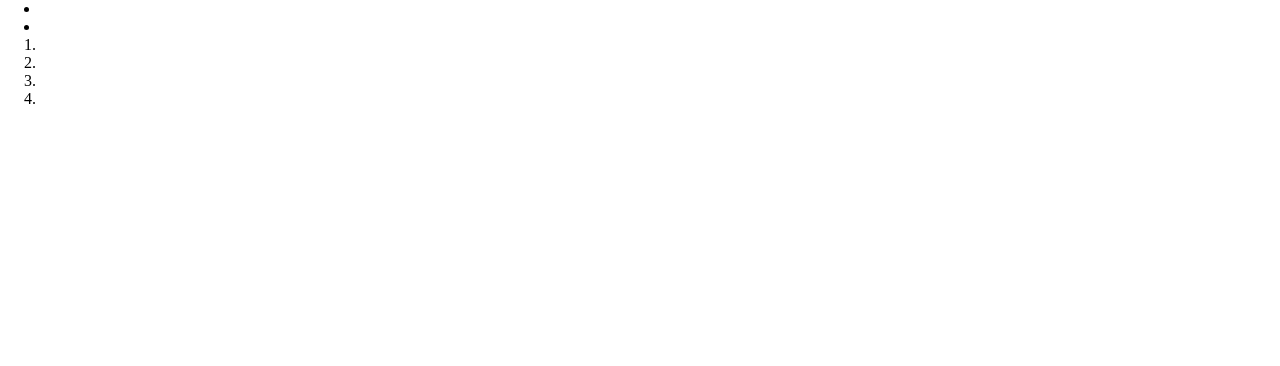
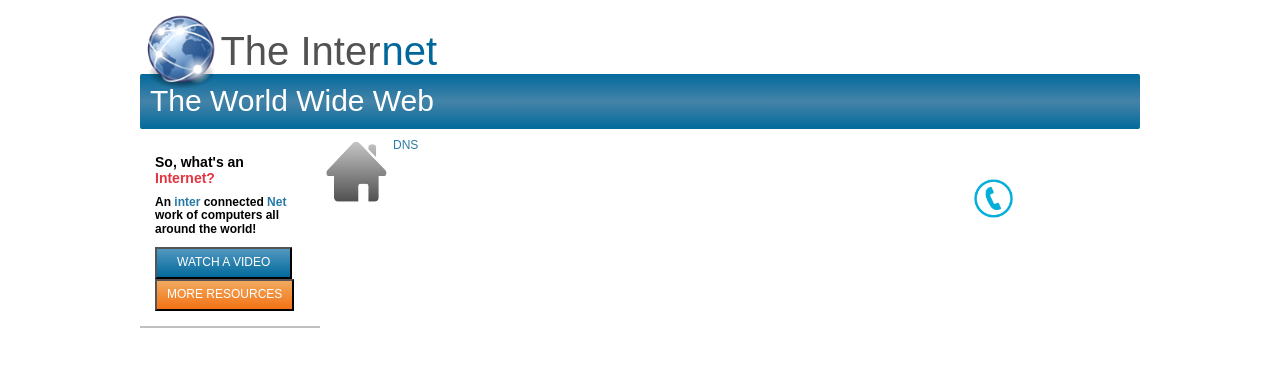
Before and after one commit to paulwine/TheInternetProject, a plain HTML site: page index.html in a window 1280 px wide. Drawn offline with Linux system fonts and the light colour scheme.

Commit message:
End of day two, header finished, sidebar created, halfway complete, main header completed

```diff
--- a/index.html
+++ b/index.html
@@ -4,6 +4,7 @@
     <meta charset="UTF-8">
     <meta name="viewport" content="width=device-width, initial-scale=1.0">
     <meta http-equiv="X-UA-Compatible" content="ie=edge">
+    <link rel="stylesheet" type="text/css" href="normalize.css" >
     <link rel="stylesheet" type="text/css" href="style.css" >
     <title>The Internet</title>
 </head>
@@ -11,31 +12,48 @@
     <div id="wrapper">
 
         <div id="header">
+
             <div id="headtop">
 
-                <div class="headtopblue"></div>
+                    <img src="globe.png" class="logo">
+                    The Inter
+                <div class="headtopblue">net</div>
+
+
 
             </div>
             <div id="headbottom">
+                The World Wide Web
 
             </div>
 
+
         </div>
             <!-- End of Header -->
-    <div id="tophalf">
+        <div id="sidebar">
+
             <div id="thleft">
+
                 <div class="thlhead">
-                <div class="thlheadred"></div>
+                    So, what's an
+                    <div class="thlheadred">Internet?</div>
 
                 </div>
                 <!-- End of Top Left Header -->
-
-            <div class="thlblue"></div>
+                    An
+                <div class="thlblue">inter</div>
+                    connected
+                <div class="thlblue">Net</div>
+                    work of computers all around the world!
 
                 <div id="buttons">
-                <div class="b1"></div>
 
-                <div class="b2"></div>
+                        <input type="submit" name="watch" value="WATCH A VIDEO" class="b1">
+
+
+
+                            <input type="submit" name="more" value="MORE RESOURCES" class="b2">
+
 
                 </div>
                 <!-- End of Buttons -->
@@ -43,17 +61,34 @@
 
             </div>
                 <!-- End of thLeft -->
+            <div id="bhleft">
+            <div id="bhleftmain">
 
+                <div class="bhleftheader"></div>
+                <div class="ninja"></div>
+                <div class="learnmore"></div>
+
+            </div>
+                <!-- End of bhleftmain  -->
+
+
+        </div>
+            <!-- End of bhleft -->
+
+        </div>
+            <!-- End of Sidebar -->
+
+        <div id="main">
             <div id="thright">
 
                 <div id="thrighthead">
 
-                <div id="DNS">
-                    <div class="dnsbutton"></div>
-                    <div class="dnstext"></div>
-                </div>
 
-                <div class="phone"></div>
+                        <img src="home.png" class="dnsbutton">
+                        <p class="dnstext">DNS</p>
+
+
+                    <img src="phone.png" class="phone"></img>
 
                     <div id="hours/phone">
                         <div class="infotextsmall"></div>
@@ -73,7 +108,7 @@
                         <div class="bold"></div>
 
 
-                    <ul>
+                        <!-- <ul>
 
                         <li>
                                 <div class="lightblue"></div>
@@ -93,7 +128,7 @@
                                 <div class="lightblue"></div>
 
 
-                       </li>
+                        </li>      -->
 
                         </ul>
                         <!-- End of List -->
@@ -106,27 +141,17 @@
             </div>
             <!-- End of thright -->
 
+        </div>
 
 
 
-    </div>
+
+
         <!-- End of Top Half -->
 
-    <div id="bottomhalf">
-
-        <div id="bhleft">
-            <div id="bhleftmain">
-
-                <div class="bhleftheader"></div>
-                <div class="ninja"></div>
-                <div class="learnmore"></div>
-
-            </div>
-                <!-- End of bhleftmain  -->
 
 
-        </div>
-            <!-- End of bhleft -->
+
 
         <div id="bhright">
 
@@ -134,7 +159,7 @@
 
             <div id="blueH"></div>
 
-            <ol>
+            <!-- <ol>
                 <li>
 
                     <div class="lightblue"></div>
@@ -161,7 +186,7 @@
 
 
 
-            </ol>
+            </ol> -->
             <!-- End of List -->
 
             <div id="big3">
@@ -184,6 +209,7 @@
 
 
     </div>
+
         <!-- End of Bottom Haf  -->
 
 
--- a/style.css
+++ b/style.css
@@ -2,3 +2,162 @@
     margin: 0;
     padding: 0:
 }
+#wrapper{
+    width:1000px;
+    margin:0 auto;
+}
+#header{
+    display: block;
+    height:
+
+}
+#sidebar{
+    width:18%;
+    display: inline-block;
+
+}
+#main{
+    width:70%;
+    display: inline-block;
+    vertical-align: top;
+}
+
+.logo{
+    height: 8%;
+    width: 8%;
+    z-index: 1;
+    display: inline;
+    margin: 10px -10px -25px 0px;
+}
+
+#headtop{
+    background-color:white;
+    font-family: Arial, Helvetica, sans-serif;
+    font-size: 40px;
+    display: block;
+    color:#525252;
+
+}
+.headtopblue{
+   display: inline;
+    background-color:white;
+    font-family: Arial, Helvetica, sans-serif;
+    font-size: 40px;
+    color: #00679B;
+    margin-left:-10px;
+
+
+}
+#headbottom{
+    display: block;
+    background: linear-gradient(#036A9C,#4483A8,#036A9C);
+    font-size:30px;
+    font-family: Arial, Helvetica, sans-serif;
+    color:white;
+    padding:10px;
+    border-radius: 2px;
+    margin-bottom: 10px;
+
+}
+#tophalf{
+
+    display: block;
+    background: linear-gradient(#E3E3E3, #FFFFFF, #FFFFFF);
+}
+#thleft{
+    font-size: 12px;
+    font-family:Arial, Helvetica, sans-serif;
+
+    padding: 15px;
+    font-weight: bold;
+    margin-bottom: 10px;
+    border-bottom-style: solid;
+    border-bottom-color: #C0C0C0;
+    border-width: 2px;
+}
+.thlhead{
+    font-family: Arial, Helvetica, sans-serif ;
+    font-size: 14px;
+    display: block;
+    margin-bottom: 10px;
+    font-weight: bold;
+
+
+}
+.thlheadred{
+    font-family: Arial, Helvetica, sans-serif ;
+    font-size: 14px;
+    color: #E43440;
+    display: inline;
+    font-weight: bold;
+}
+.thlblue{
+    font-size: 12px;
+    display: inline;
+    color: #2479A6;
+    font-weight: bold;
+
+}
+.b1{
+    background: linear-gradient(#5397BF,#026A9C);
+    font-family: Arial, Helvetica, sans-serif ;
+    text-align: center;
+    padding: 7px 20px;
+    color:white;
+    text-align: center;
+    margin-top:10px;
+
+}
+
+
+
+.b2{
+    background: linear-gradient(#F1AA60, #F37214);
+    font-family: Arial, Helvetica, sans-serif ;
+    text-align: center;
+    padding: 7px 10px;
+    color:white;
+    text-align: center;
+
+}
+
+#thright{
+    display: inline-block;
+    width: 30%;
+    vertical-align: top;
+
+}
+
+#thrighthead{
+    display: inline-block;
+
+
+
+
+}
+.dnstext{
+    display: inline;
+    vertical-align: top;
+    font-family: Arial, Helvetica, sans-serif;
+    color: #2B7BA6;
+    font-size: 12px;
+
+
+
+}
+.dnsbutton{
+    display: inline;
+    vertical-align: top;
+    width: 10%;
+
+
+
+
+}
+.phone{
+    width: 6%;
+    margin-left: 650px;
+    margin-top: -80px
+
+
+}
```
Also changed, not shown: normalize.css (added), 1 other file. Lines whose indentation alone changed are shown as unchanged.
